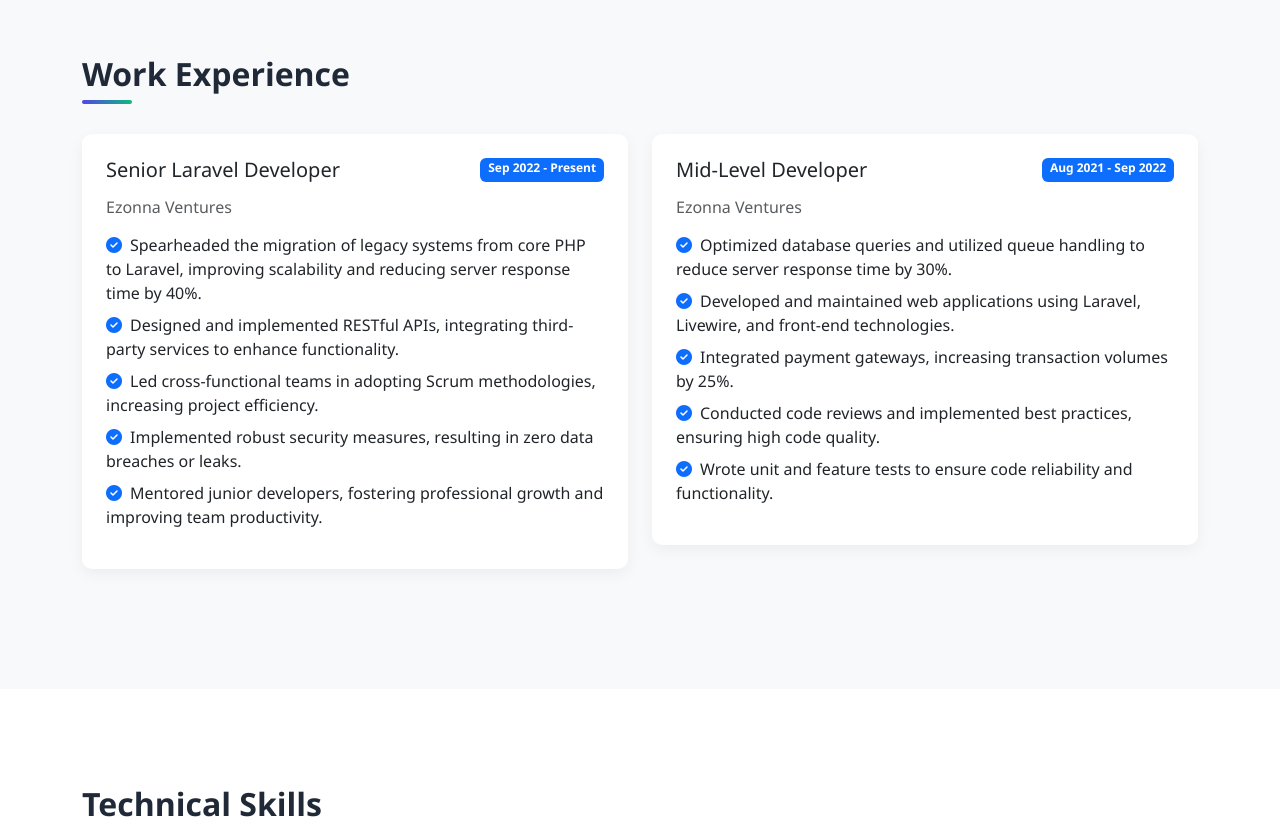
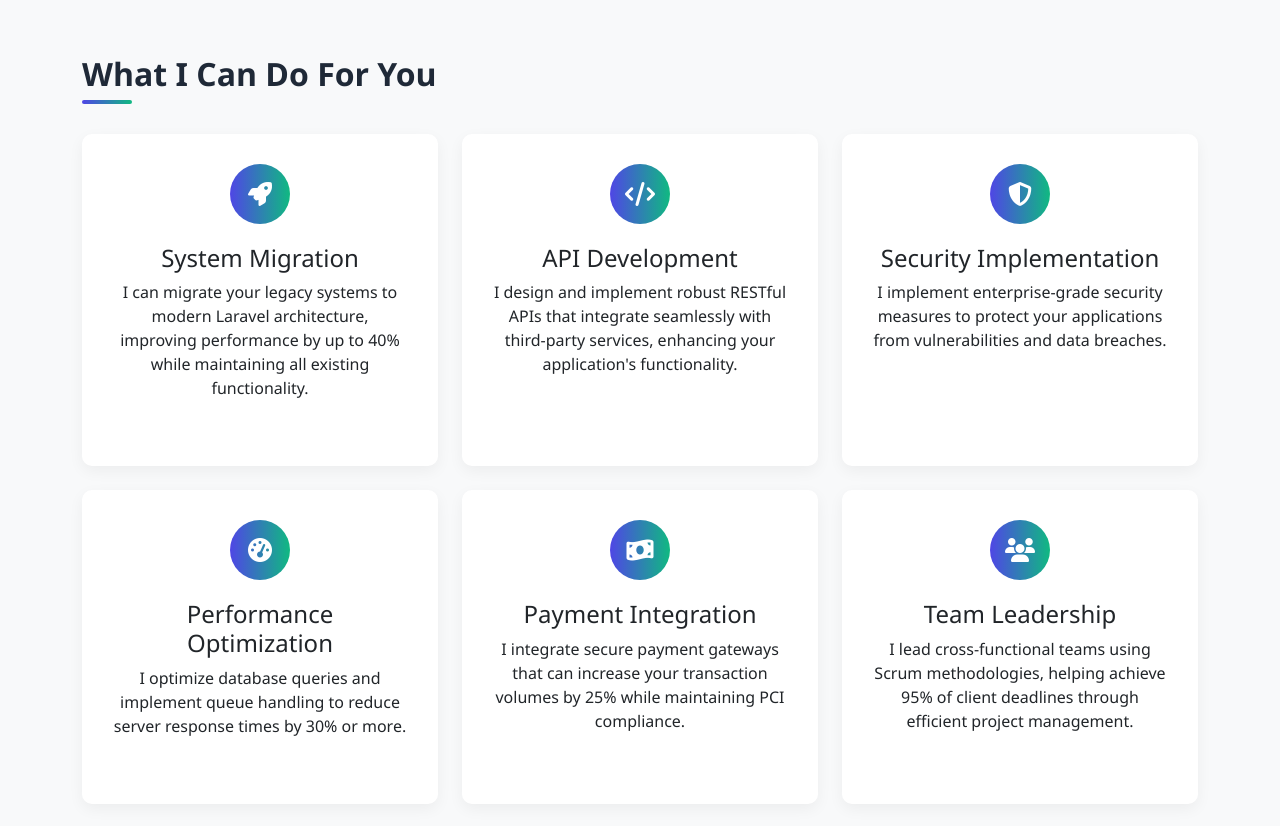
Before and after one commit to codewithjohn10/portfolio, a plain HTML site: page index.html in a window 1280 px wide. Shown: the part 1340-2166 px from the top of the page. Drawn offline with nearby package versions, Linux system fonts and the light colour scheme.

Commit message:
Commit without work experience but with what i can do

```diff
--- a/index.html
+++ b/index.html
@@ -89,6 +89,7 @@
             transition: transform 0.3s ease, box-shadow 0.3s ease;
             margin-bottom: 20px;
             overflow: hidden;
+            height: 100%;
         }
 
         .card:hover {
@@ -136,34 +137,53 @@
             position: relative;
             overflow: hidden;
             border-radius: 10px;
-            height: 250px;
+            height: 100%;
+            transition: all 0.3s ease;
         }
 
         .project-img {
             width: 100%;
-            height: 100%;
+            height: 200px;
             object-fit: cover;
-            transition: transform 0.5s ease;
         }
 
-        .project-overlay {
-            position: absolute;
-            bottom: 0;
-            left: 0;
-            right: 0;
-            background: linear-gradient(to top, rgba(0,0,0,0.8), transparent);
+        .project-body {
             padding: 20px;
-            color: white;
-            transform: translateY(100%);
-            transition: transform 0.3s ease;
+            background: white;
         }
 
-        .project-card:hover .project-overlay {
-            transform: translateY(0);
+        .project-link {
+            text-decoration: none;
+            color: inherit;
+            display: block;
         }
 
-        .project-card:hover .project-img {
-            transform: scale(1.1);
+        .project-link:hover {
+            color: var(--primary-color);
+        }
+
+        .capability-card {
+            padding: 30px;
+            text-align: center;
+            transition: all 0.3s ease;
+        }
+
+        .capability-icon {
+            width: 60px;
+            height: 60px;
+            background: linear-gradient(to right, var(--primary-color), var(--secondary-color));
+            color: white;
+            border-radius: 50%;
+            display: flex;
+            align-items: center;
+            justify-content: center;
+            margin: 0 auto 20px;
+            font-size: 1.5rem;
+        }
+
+        .capability-card:hover {
+            transform: translateY(-10px);
+            box-shadow: 0 15px 30px rgba(0, 0, 0, 0.1);
         }
 
         .timeline {
@@ -249,6 +269,10 @@
             .title-spacing {
                 letter-spacing: 3px;
             }
+
+            .capability-card {
+                padding: 20px;
+            }
         }
     </style>
 </head>
@@ -266,7 +290,7 @@
                         <a class="nav-link" href="#about">About</a>
                     </li>
                     <li class="nav-item">
-                        <a class="nav-link" href="#experience">Experience</a>
+                        <a class="nav-link" href="#capabilities">Capabilities</a>
                     </li>
                     <li class="nav-item">
                         <a class="nav-link" href="#skills">Skills</a>
@@ -368,45 +392,63 @@
         </div>
     </section>
 
-    <!-- Experience Section -->
-    <section id="experience" class="py-5 bg-light">
+    <!-- Capabilities Section -->
+    <section id="capabilities" class="py-5 bg-light">
         <div class="container py-5">
-            <h2 class="section-title animate__animated animate__fadeIn">Work Experience</h2>
-            <div class="row">
-                <div class="col-lg-6 animate__animated animate__fadeInLeft">
-                    <div class="card border-0 mb-4">
-                        <div class="card-body p-4">
-                            <div class="d-flex justify-content-between mb-3">
-                                <h5 class="mb-0">Senior Laravel Developer</h5>
-                                <span class="badge bg-primary">Sep 2022 - Present</span>
+            <h2 class="section-title animate__animated animate__fadeIn">What I Can Do For You</h2>
+            <div class="row g-4">
+                <div class="col-md-4 animate__animated animate__fadeInUp" style="animation-delay: 0.1s;">
+                    <div class="card border-0 capability-card">
+                        <div class="capability-icon">
+                            <i class="fas fa-rocket"></i>
                         </div>
-                            <h6 class="text-muted mb-3">Ezonna Ventures</h6>
-                            <ul class="list-unstyled">
-                                <li class="mb-2"><i class="fas fa-check-circle text-primary me-2"></i>Spearheaded the migration of legacy systems from core PHP to Laravel, improving scalability and reducing server response time by 40%.</li>
-                                <li class="mb-2"><i class="fas fa-check-circle text-primary me-2"></i>Designed and implemented RESTful APIs, integrating third-party services to enhance functionality.</li>
-                                <li class="mb-2"><i class="fas fa-check-circle text-primary me-2"></i>Led cross-functional teams in adopting Scrum methodologies, increasing project efficiency.</li>
-                                <li class="mb-2"><i class="fas fa-check-circle text-primary me-2"></i>Implemented robust security measures, resulting in zero data breaches or leaks.</li>
-                                <li class="mb-2"><i class="fas fa-check-circle text-primary me-2"></i>Mentored junior developers, fostering professional growth and improving team productivity.</li>
-                            </ul>
+                        <h4>System Migration</h4>
+                        <p>I can migrate your legacy systems to modern Laravel architecture, improving performance by up to 40% while maintaining all existing functionality.</p>
                     </div>
                 </div>
+                <div class="col-md-4 animate__animated animate__fadeInUp" style="animation-delay: 0.2s;">
+                    <div class="card border-0 capability-card">
+                        <div class="capability-icon">
+                            <i class="fas fa-code"></i>
                         </div>
-                <div class="col-lg-6 animate__animated animate__fadeInRight">
-                    <div class="card border-0 mb-4">
-                        <div class="card-body p-4">
-                            <div class="d-flex justify-content-between mb-3">
-                                <h5 class="mb-0">Mid-Level Developer</h5>
-                                <span class="badge bg-primary">Aug 2021 - Sep 2022</span>
+                        <h4>API Development</h4>
+                        <p>I design and implement robust RESTful APIs that integrate seamlessly with third-party services, enhancing your application's functionality.</p>
                     </div>
-                            <h6 class="text-muted mb-3">Ezonna Ventures</h6>
-                            <ul class="list-unstyled">
-                                <li class="mb-2"><i class="fas fa-check-circle text-primary me-2"></i>Optimized database queries and utilized queue handling to reduce server response time by 30%.</li>
-                                <li class="mb-2"><i class="fas fa-check-circle text-primary me-2"></i>Developed and maintained web applications using Laravel, Livewire, and front-end technologies.</li>
-                                <li class="mb-2"><i class="fas fa-check-circle text-primary me-2"></i>Integrated payment gateways, increasing transaction volumes by 25%.</li>
-                                <li class="mb-2"><i class="fas fa-check-circle text-primary me-2"></i>Conducted code reviews and implemented best practices, ensuring high code quality.</li>
-                                <li class="mb-2"><i class="fas fa-check-circle text-primary me-2"></i>Wrote unit and feature tests to ensure code reliability and functionality.</li>
-                            </ul>
                 </div>
+                <div class="col-md-4 animate__animated animate__fadeInUp" style="animation-delay: 0.3s;">
+                    <div class="card border-0 capability-card">
+                        <div class="capability-icon">
+                            <i class="fas fa-shield-alt"></i>
+                        </div>
+                        <h4>Security Implementation</h4>
+                        <p>I implement enterprise-grade security measures to protect your applications from vulnerabilities and data breaches.</p>
+                    </div>
+                </div>
+                <div class="col-md-4 animate__animated animate__fadeInUp" style="animation-delay: 0.1s;">
+                    <div class="card border-0 capability-card">
+                        <div class="capability-icon">
+                            <i class="fas fa-tachometer-alt"></i>
+                        </div>
+                        <h4>Performance Optimization</h4>
+                        <p>I optimize database queries and implement queue handling to reduce server response times by 30% or more.</p>
+                    </div>
+                </div>
+                <div class="col-md-4 animate__animated animate__fadeInUp" style="animation-delay: 0.2s;">
+                    <div class="card border-0 capability-card">
+                        <div class="capability-icon">
+                            <i class="fas fa-money-bill-wave"></i>
+                        </div>
+                        <h4>Payment Integration</h4>
+                        <p>I integrate secure payment gateways that can increase your transaction volumes by 25% while maintaining PCI compliance.</p>
+                    </div>
+                </div>
+                <div class="col-md-4 animate__animated animate__fadeInUp" style="animation-delay: 0.3s;">
+                    <div class="card border-0 capability-card">
+                        <div class="capability-icon">
+                            <i class="fas fa-users"></i>
+                        </div>
+                        <h4>Team Leadership</h4>
+                        <p>I lead cross-functional teams using Scrum methodologies, helping achieve 95% of client deadlines through efficient project management.</p>
                     </div>
                 </div>
             </div>
@@ -466,34 +508,52 @@
             <h2 class="section-title animate__animated animate__fadeIn">Featured Projects</h2>
             <div class="row g-4">
                 <div class="col-md-4 animate__animated animate__fadeInUp" style="animation-delay: 0.1s;">
+                    <a href="#" class="project-link">
                         <div class="project-card card border-0">
                             <img src="https://images.unsplash.com/photo-1551288049-bebda4e38f71?ixlib=rb-4.0.3&ixid=M3wxMjA3fDB8MHxwaG90by1wYWdlfHx8fGVufDB8fHx8fA%3D%3D&auto=format&fit=crop&w=1470&q=80" alt="Project 1" class="project-img">
-                        <div class="project-overlay">
+                            <div class="project-body">
                                 <h5>Legacy System Migration</h5>
-                            <p>Migrated core PHP system to Laravel with 40% performance improvement</p>
-                            <a href="#" class="btn btn-sm btn-primary">View Details</a>
+                                <p class="text-muted">Successfully migrated a core PHP system to Laravel framework, resulting in 40% performance improvement and better maintainability.</p>
+                                <div class="d-flex flex-wrap">
+                                    <span class="skill-badge">Laravel</span>
+                                    <span class="skill-badge">MySQL</span>
+                                    <span class="skill-badge">Performance</span>
                                 </div>
                             </div>
                         </div>
+                    </a>
+                </div>
                 <div class="col-md-4 animate__animated animate__fadeInUp" style="animation-delay: 0.2s;">
+                    <a href="#" class="project-link">
                         <div class="project-card card border-0">
                             <img src="https://images.unsplash.com/photo-1460925895917-afdab827c52f?ixlib=rb-4.0.3&ixid=M3wxMjA3fDB8MHxwaG90by1wYWdlfHx8fGVufDB8fHx8fA%3D%3D&auto=format&fit=crop&w=1415&q=80" alt="Project 2" class="project-img">
-                        <div class="project-overlay">
+                            <div class="project-body">
                                 <h5>E-commerce Platform</h5>
-                            <p>Integrated payment gateways increasing transactions by 25%</p>
-                            <a href="#" class="btn btn-sm btn-primary">View Details</a>
+                                <p class="text-muted">Developed a full-featured e-commerce solution with integrated payment gateways that increased client transactions by 25%.</p>
+                                <div class="d-flex flex-wrap">
+                                    <span class="skill-badge">Laravel</span>
+                                    <span class="skill-badge">Livewire</span>
+                                    <span class="skill-badge">Payment Gateway</span>
                                 </div>
                             </div>
                         </div>
+                    </a>
+                </div>
                 <div class="col-md-4 animate__animated animate__fadeInUp" style="animation-delay: 0.3s;">
+                    <a href="#" class="project-link">
                         <div class="project-card card border-0">
                             <img src="https://images.unsplash.com/photo-1551434678-e076c223a692?ixlib=rb-4.0.3&ixid=M3wxMjA3fDB8MHxwaG90by1wYWdlfHx8fGVufDB8fHx8fA%3D%3D&auto=format&fit=crop&w=1470&q=80" alt="Project 3" class="project-img">
-                        <div class="project-overlay">
+                            <div class="project-body">
                                 <h5>API Integration System</h5>
-                            <p>RESTful API design with third-party service integration</p>
-                            <a href="#" class="btn btn-sm btn-primary">View Details</a>
+                                <p class="text-muted">Designed and implemented a RESTful API system that seamlessly integrated with multiple third-party services.</p>
+                                <div class="d-flex flex-wrap">
+                                    <span class="skill-badge">API Development</span>
+                                    <span class="skill-badge">Laravel</span>
+                                    <span class="skill-badge">Security</span>
                                 </div>
                             </div>
+                        </div>
+                    </a>
                 </div>
             </div>
         </div>
```
Lines whose indentation alone changed are shown as unchanged.
